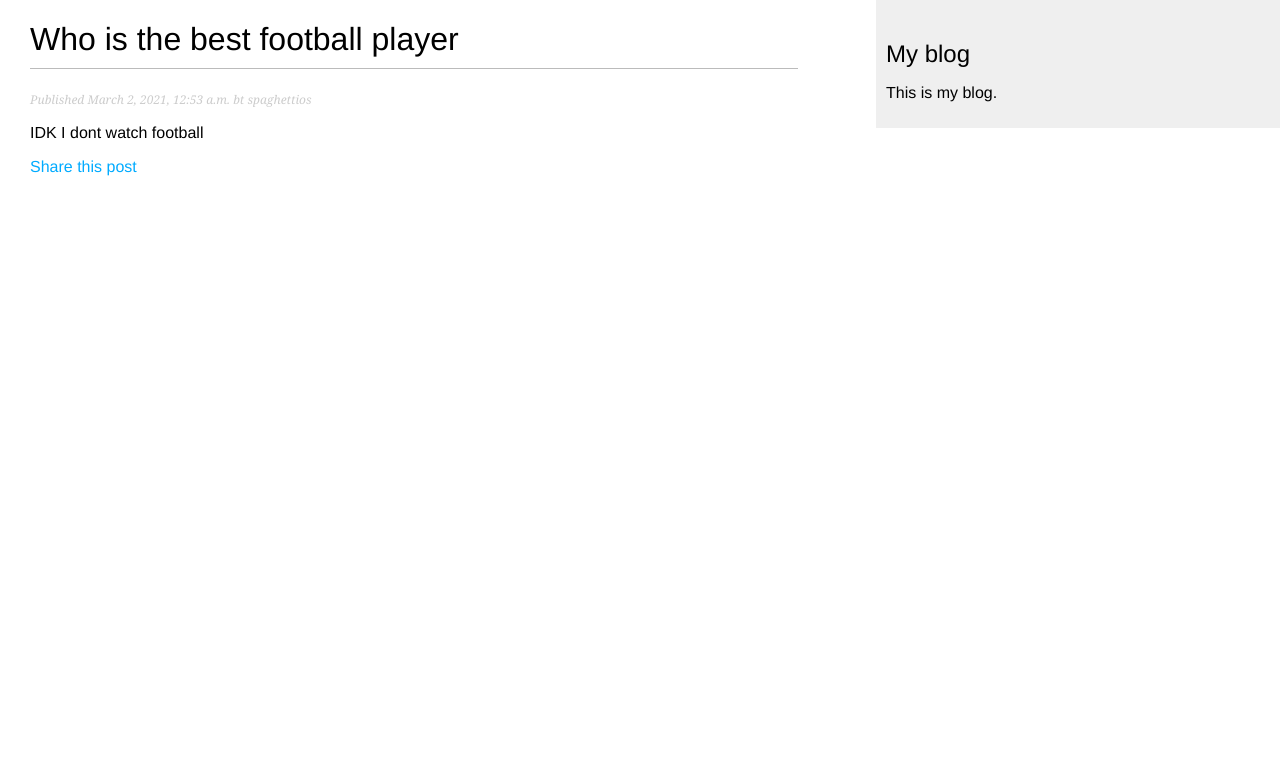
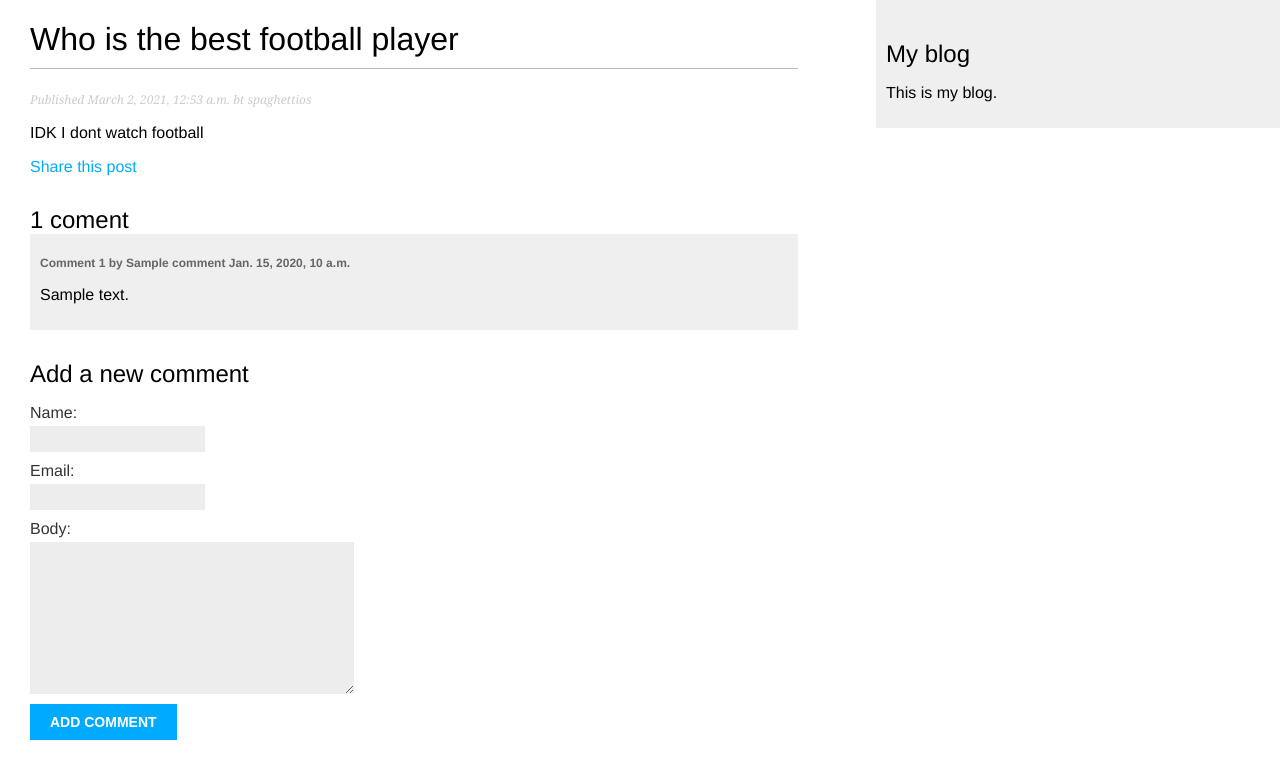
Before and after one commit to JayCammarano/Django3ByExample, a Django app: template mysite/blog/templates/blog/post/detail.html in a window 1280 px wide. Shown: the top 779 px of the page. Run offline with Django 3.2, Linux system fonts and the light colour scheme; data comes from the database, SQL or seed files in the repository; tables that the repository leaves empty hold one stand-in row (values such as "Sample post"); the template is opened without the code that fills it: values that come from a table or form of the project are taken from there, most other values are stand-ins (such as "Sample title", 1, 10 or a date in 2020).

Commit message:
Added ability to make and view comments on a post

```diff
--- a/mysite/blog/forms.py
+++ b/mysite/blog/forms.py
@@ -1,8 +1,12 @@
 from django import forms
-
+from .models import Comment
 class EmailPostForm(forms.Form):
     name = forms.CharField(max_length=25)
     email = forms.EmailField()
     to = forms.EmailField()
     comments = forms.CharField(required=False,
                                 widget=forms.Textarea)
+class CommentForm(forms.ModelForm):
+    class Meta:
+        model = Comment
+        fields =  ('name', 'email', 'body')
--- a/mysite/blog/models.py
+++ b/mysite/blog/models.py
@@ -41,3 +41,20 @@
 
     def __str__(self):
         return self.title
+
+class Comment(models.Model):
+    post = models.ForeignKey(Post,
+                            on_delete=models.CASCADE,
+                            related_name='comments')
+    name = models.CharField(max_length=10)
+    email = models.EmailField()
+    body = models.TextField()
+    created = models.DateTimeField(auto_now_add=True)
+    updated = models.DateTimeField(auto_now=True)
+    active = models.BooleanField(default=True)
+
+    class Meta:
+        ordering = ('created',)
+
+    def __str__(self):
+        return f'Comment by {self.name} on {self.post}'
--- a/mysite/blog/templates/blog/post/detail.html
+++ b/mysite/blog/templates/blog/post/detail.html
@@ -13,4 +13,32 @@
             Share this post
         </a>
     </p>
+    {% with comments.count as total_comments %}
+    <h2>
+        {{ total_comments }} coment{{ total_comments|pluralize }}
+    </h2>
+    {% endwith %}
+    {% for comment in comments %}
+    <div class="comment">
+        <p class="info">
+            Comment {{ forloop.counter }} by {{ comment.name }}
+            {{ coment.created }}
+        </p>
+        {{ comment.body|linebreaks }}
+    </div>
+    {% empty %}
+    <p>
+        There are no comments yet.
+    </p>
+    {% endfor %}
+    {% if new_comment %}
+        <h2>Your comment has been added</h2>
+    {% else %}
+        <h2>Add a new comment</h2>
+        <form method="post">
+            {{ comment_form.as_p }}
+            {% csrf_token %}
+            <p><input type="submit" value="Add comment"></p>
+        </form>
+    {% endif %}
 {% endblock %}
```
Also changed, not shown: mysite/blog/admin.py (+7 -1 lines), mysite/blog/views.py (+18 -3 lines), mysite/blog/migrations/0002_comment.py (added).
